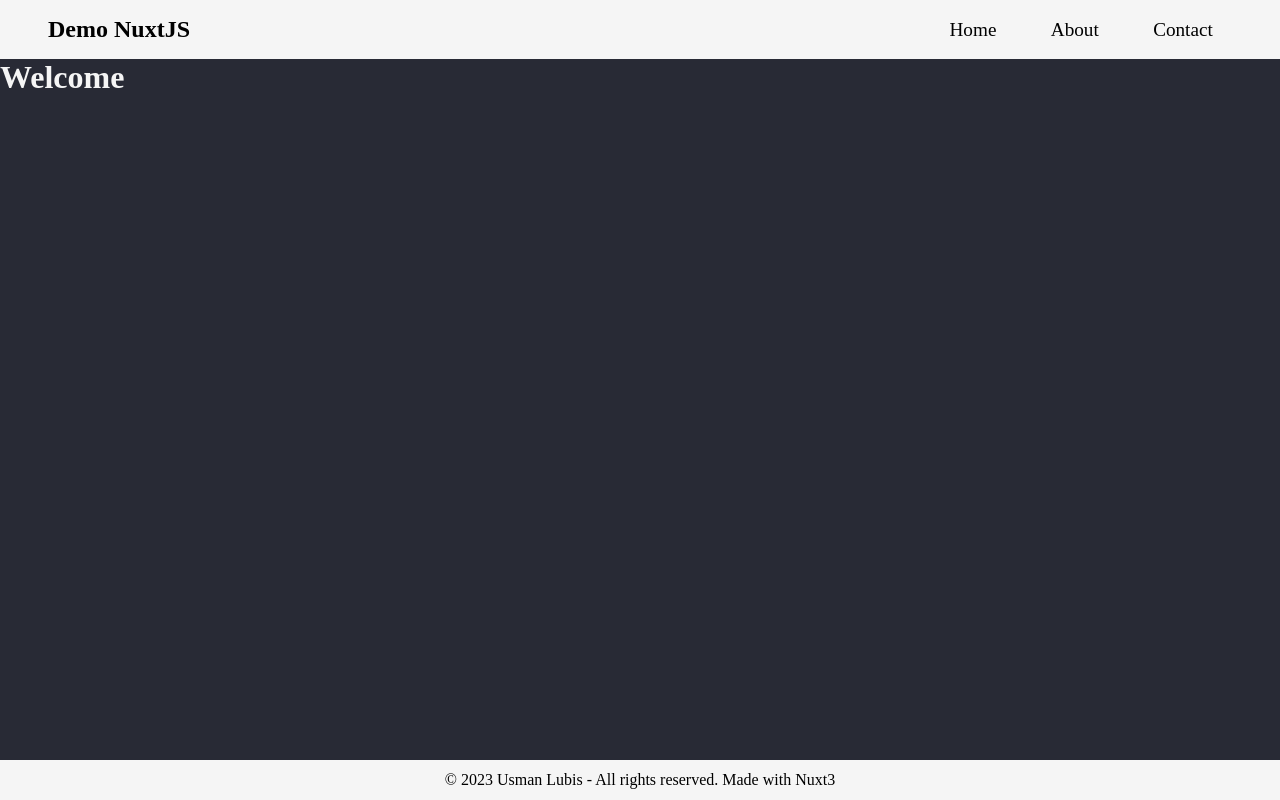
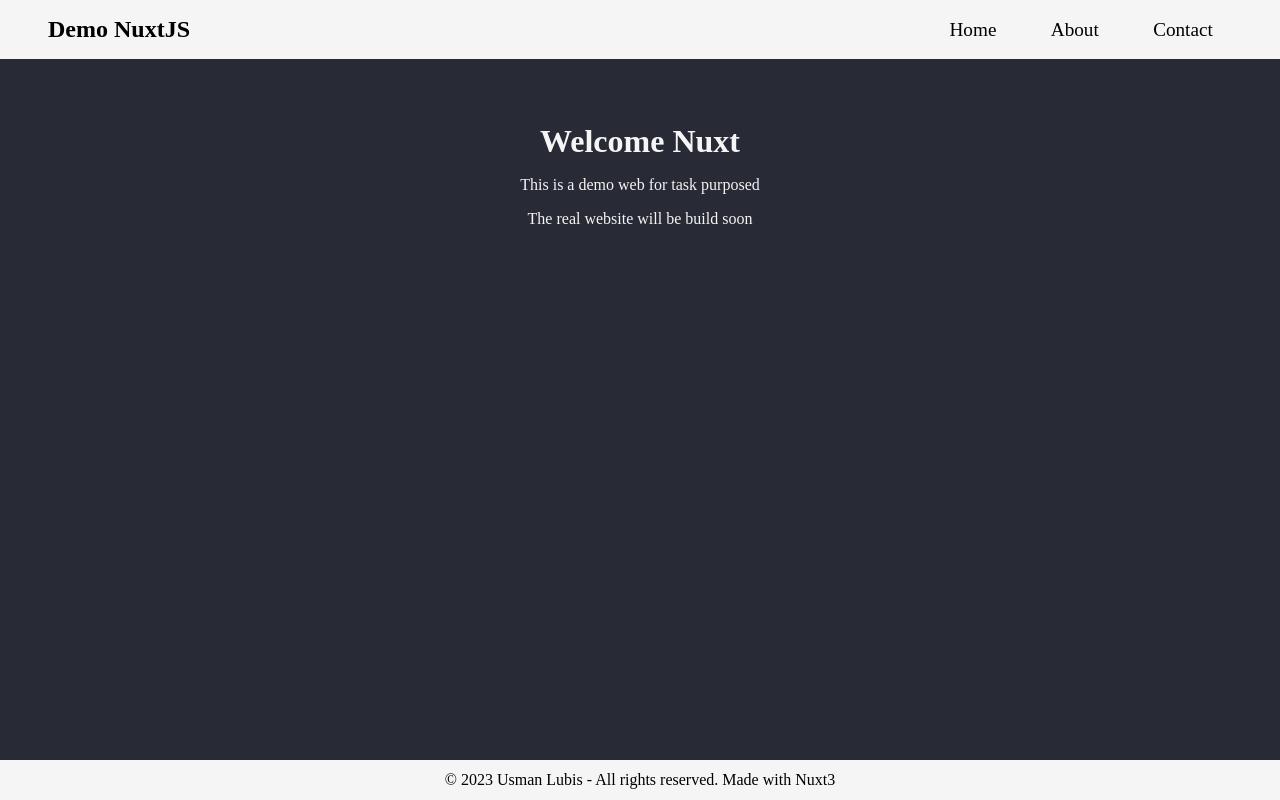
Before and after one commit to usmanlubis/demo-nuxt, a Nuxt app: page / in a window 1280 px wide. Built offline with nearby package versions, Linux system fonts and the light colour scheme.

Commit message:
edit index page

```diff
--- a/pages/index.vue
+++ b/pages/index.vue
@@ -2,7 +2,9 @@
   <div>
     <HeaderComponent></HeaderComponent>
     <main>
-      <h1>Welcome</h1>
+      <h1>Welcome Nuxt</h1>
+      <p>This is a demo web for task purposed</p>
+      <p>The real website will be build soon</p>
     </main>
     <FooterComponent></FooterComponent>
   </div>
@@ -31,5 +33,12 @@
 
   main {
     color: whitesmoke;
+    text-align: center;
+    display: flex;
+    justify-content: center;
+    align-content: center;
+    flex-direction: column;
+    gap: 1em;
+    margin-top: 4em;
   }
 </style>
```
